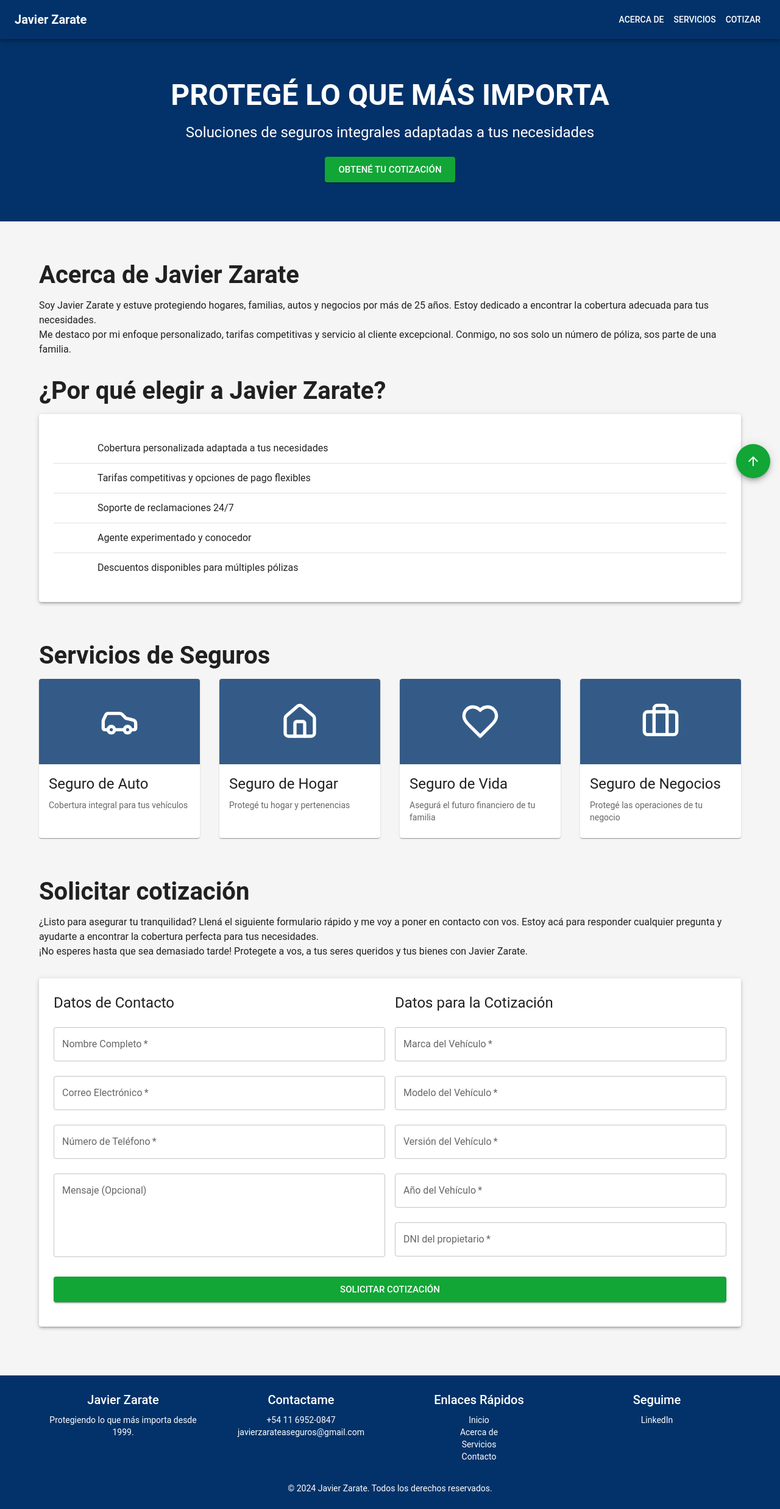
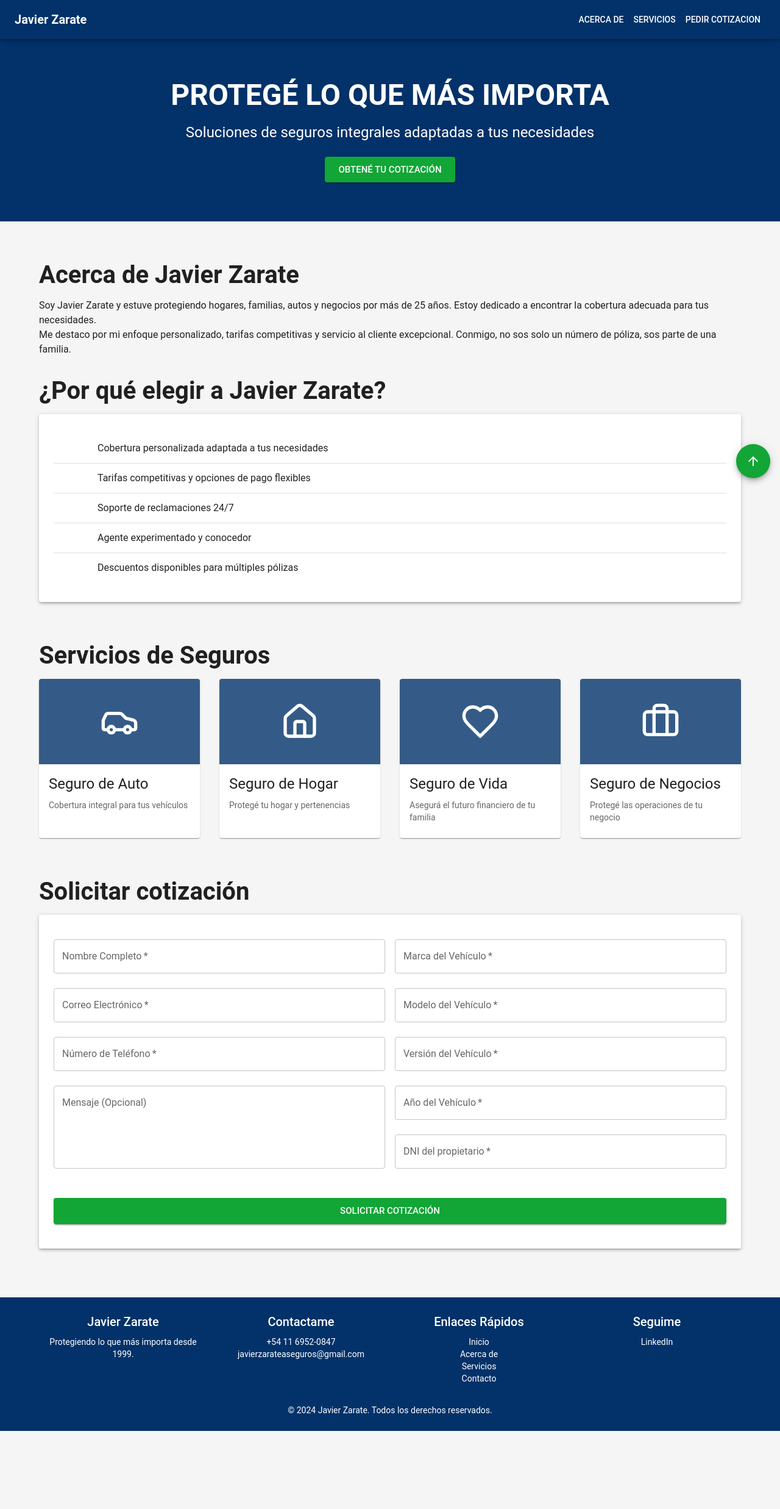
Before and after one commit to agusszarate/javierzarate, a Next.js app: page / in a window 1280 px wide. Shown: the whole page at 61% size. After the commit the page ends 2346 px from the top, so only its background shows below. Built offline with nearby package versions, Linux system fonts and the light colour scheme.

Commit message:
change of responsive and spinner loading on send email

```diff
--- a/src/components/body.tsx
+++ b/src/components/body.tsx
@@ -1,5 +1,5 @@
 "use client";
-import React from "react";
+import React, { useState } from "react";
 import {
   Typography,
   Container,
@@ -16,8 +16,9 @@ import {
   Divider,
   Paper,
   Grid2 as Grid,
+  CircularProgress,
 } from "@mui/material";
-import { Home, Car, Briefcase, Heart, Check } from "lucide-react";
+import { Home, Car, Briefcase, Heart, Check, CheckCircle } from "lucide-react";
 
 const insuranceTypes = [
   {
@@ -51,8 +52,12 @@ const razonesList = [
 ];
 
 export default function Body() {
+  const [loading, setLoading] = useState(false);
+  const [success, setSuccess] = useState(false);
+
   const handleSubmit = async (event: React.FormEvent<HTMLFormElement>) => {
     event.preventDefault();
+    setLoading(true);
     const formData = new FormData(event.currentTarget);
     const fData = {
       name: formData.get("name"),
@@ -83,6 +88,8 @@ export default function Body() {
     Mensaje adicional:
     ${fData.message}
   `;
+
+    console.log(emailBody);
     try {
       const response = await fetch("/api/sendEmail", {
         method: "POST",
@@ -96,16 +103,21 @@ export default function Body() {
         }),
       });
 
-      const data = await response.json();
       if (response.ok) {
-        alert("Correo enviado correctamente");
+        setSuccess(true); // Mostrar mensaje de éxito
+        setTimeout(() => {
+          setSuccess(false); // Ocultar el mensaje después de 3 segundos
+        }, 3000);
       } else {
-        alert(`Error: ${data.message}`);
+        console.error("Error al enviar el correo");
       }
     } catch (error) {
       console.error("Error enviando el correo:", error);
+    } finally {
+      setLoading(false); // Ocultar el spinner o la animación
     }
   };
+
   const scrollToAbout = (sectionName: string) => {
     const sectionId = document.getElementById(sectionName);
     const headerOffset = 94;
@@ -235,25 +247,11 @@ export default function Body() {
           </Typography>
           <Grid container spacing={4}>
             <Grid size={12}>
-              <Typography variant="body1" component="p">
-                ¿Listo para asegurar tu tranquilidad? Llená el siguiente
-                formulario rápido y me voy a poner en contacto con vos. Estoy
-                acá para responder cualquier pregunta y ayudarte a encontrar la
-                cobertura perfecta para tus necesidades.
-              </Typography>
-              <Typography variant="body1" component="p">
-                ¡No esperes hasta que sea demasiado tarde! Protegete a vos, a
-                tus seres queridos y tus bienes con Javier Zarate.
-              </Typography>
-            </Grid>
-            <Grid size={12}>
               <Paper elevation={3} sx={{ p: 3 }}>
                 <Box component="form" onSubmit={handleSubmit} noValidate>
                   <Grid container spacing={2}>
+                    {/* Form Fields */}
                     <Grid size={{ xs: 12, md: 6 }}>
-                      <Typography variant="h5" component="h2" gutterBottom>
-                        Datos de Contacto
-                      </Typography>
                       <TextField
                         margin="normal"
                         required
@@ -294,9 +292,6 @@ export default function Body() {
                     </Grid>
 
                     <Grid size={{ xs: 12, md: 6 }}>
-                      <Typography variant="h5" component="h2" gutterBottom>
-                        Datos para la Cotización
-                      </Typography>
                       <TextField
                         margin="normal"
                         required
@@ -319,7 +314,7 @@ export default function Body() {
                         margin="normal"
                         required
                         fullWidth
-                        id="vehicleVersioon"
+                        id="vehicleVersion"
                         label="Versión del Vehículo"
                         name="vehicleVersion"
                         autoComplete="vehicle-Version"
@@ -343,7 +338,7 @@ export default function Body() {
                         autoComplete="dni"
                       />
                     </Grid>
-                  </Grid>
+
                     <Button
                       type="submit"
                       fullWidth
@@ -351,9 +346,27 @@ export default function Body() {
                       color="secondary"
                       size="large"
                       sx={{ mt: 3, mb: 2 }}
+                      disabled={loading}
                     >
-                    Solicitar Cotización
+                      {loading ? (
+                        <CircularProgress color="inherit" size={24} />
+                      ) : success ? (
+                        <CheckCircle size={24} />
+                      ) : (
+                        "Solicitar Cotización"
+                      )}
                     </Button>
+
+                    {success && (
+                      <Typography
+                        variant="body1"
+                        color="success.main"
+                        sx={{ mt: 2, textAlign: "center" }}
+                      >
+                        Mensaje enviado correctamente
+                      </Typography>
+                    )}
+                  </Grid>
                 </Box>
               </Paper>
             </Grid>
--- a/src/components/header.tsx
+++ b/src/components/header.tsx
@@ -28,7 +28,7 @@ const Header: React.FC<ComponentProps> = ({ scrollTo }) => {
           >
             Javier Zarate
           </Typography>
-          <Box sx={{ display: { xs: "none", md: "block" } }}>
+          <Box sx={{ display: { xs: "none", sm: "block" } }}>
             <Button
               color="inherit"
               onClick={() => {
@@ -44,10 +44,10 @@ const Header: React.FC<ComponentProps> = ({ scrollTo }) => {
               Servicios
             </Button>
             <Button color="inherit" onClick={() => scrollTo("contact-section")}>
-              Cotizar
+              Pedir cotizacion
             </Button>
           </Box>
-          <Box sx={{ display: { xs: "block", md: "none" } }}>
+          <Box sx={{ display: { xs: "block", sm: "none" } }}>
             <IconButton
               color="inherit"
               edge="start"
@@ -63,7 +63,7 @@ const Header: React.FC<ComponentProps> = ({ scrollTo }) => {
         open={mobileOpen}
         onClose={() => setMobileOpen(false)}
         sx={{
-          display: { xs: "block", md: "none" },
+          display: { xs: "block", sm: "none" },
         }}
       >
         <List
@@ -89,7 +89,7 @@ const Header: React.FC<ComponentProps> = ({ scrollTo }) => {
             sx={{ justifyContent: "center", textAlign: "center" }}
             onClick={() => scrollTo("contact-section")}
           >
-            <ListItemText primary="Contacto" />
+            <ListItemText primary="Pedir cotizacion" />
           </ListItem>
         </List>
       </Drawer>
```
Lines whose indentation alone changed are shown as unchanged.
